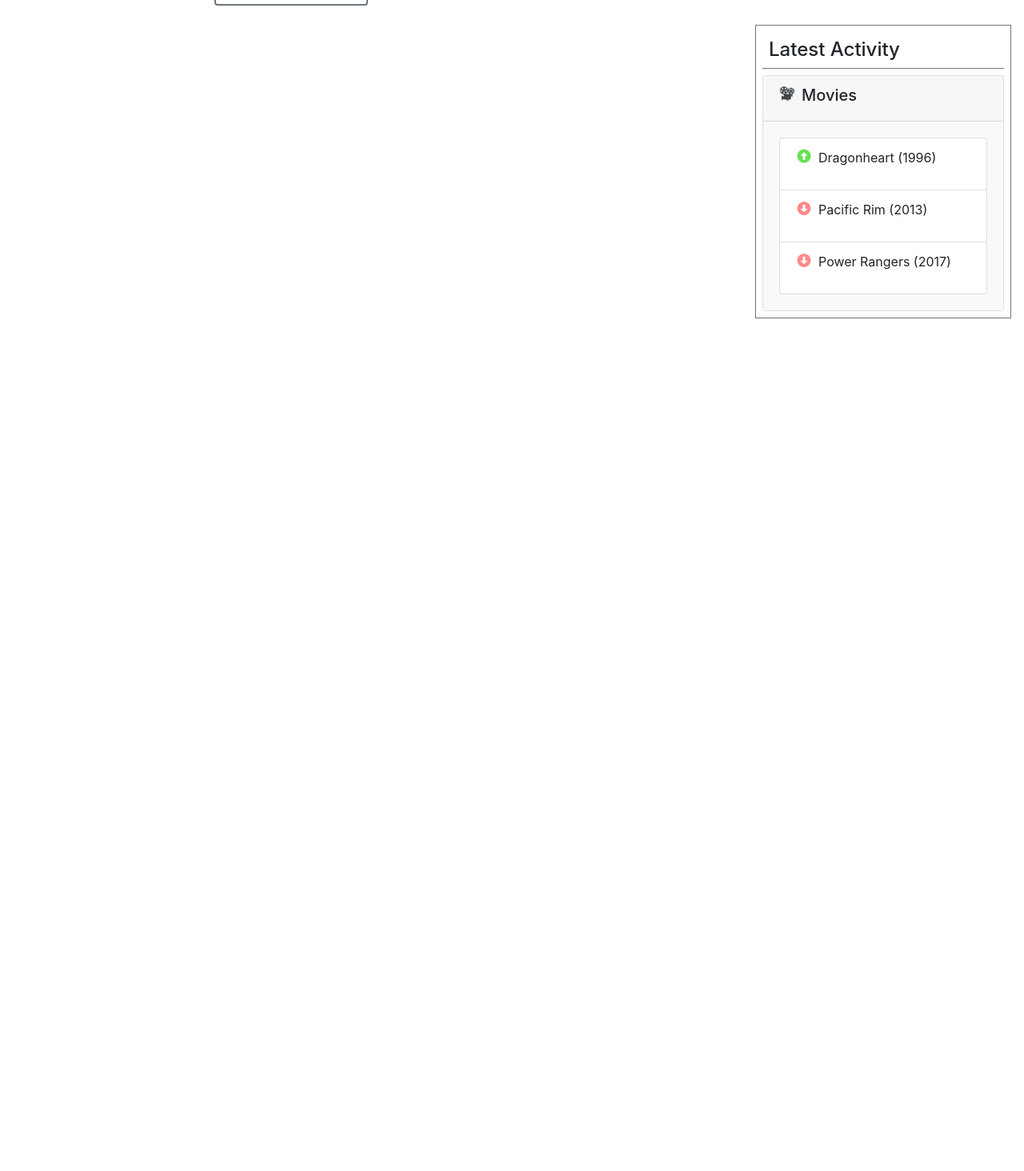
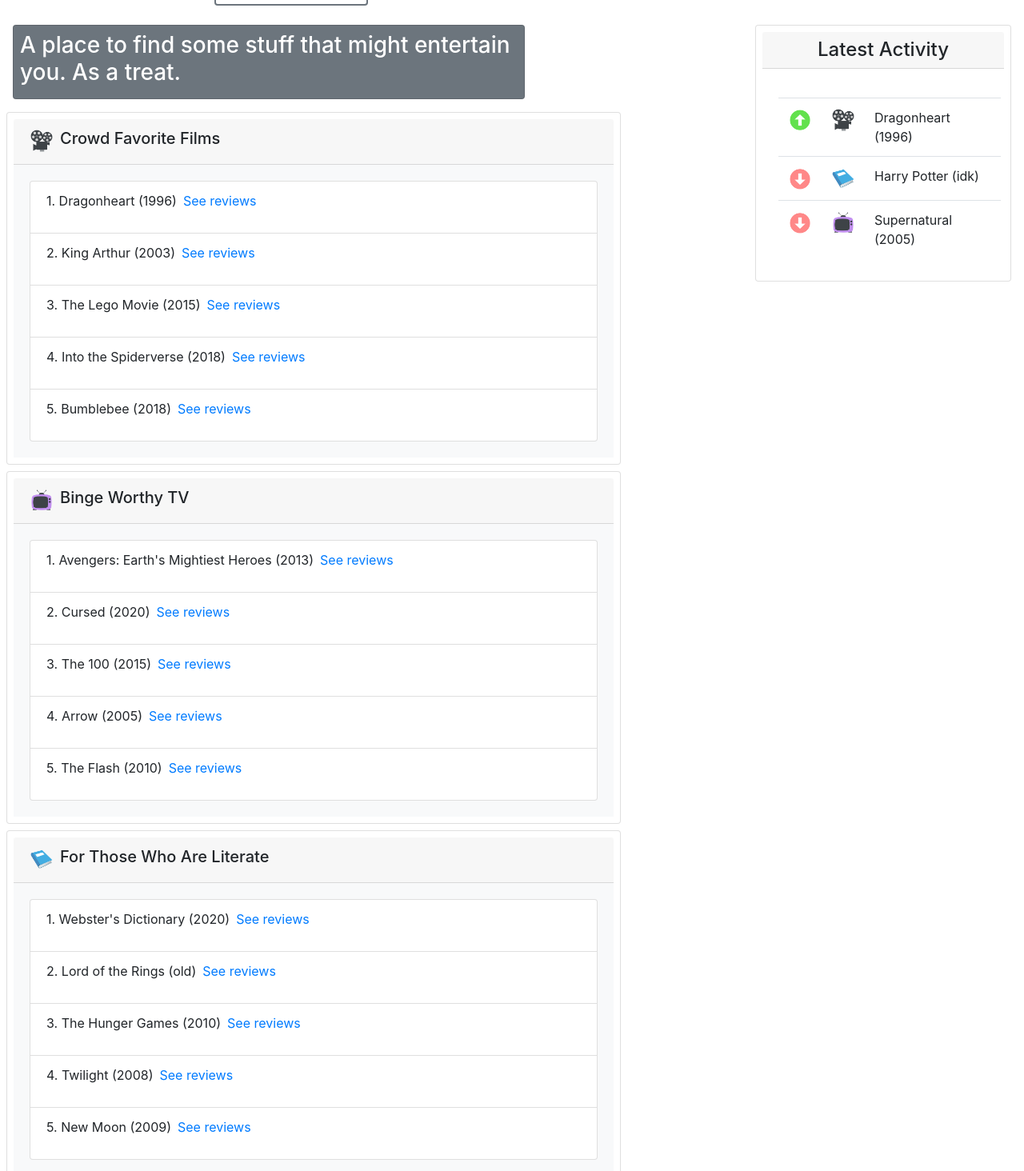
Before and after one commit to bescoto98/ranking, an Angular app in the folder WritingOnTheWall/: page /home in a window 1280 px wide. Shown: the part 46-1510 px from the top of the page at 80% size. Before the commit the page ends 800 px from the top, so only its background shows below. Built offline with nearby package versions, Linux system fonts and the light colour scheme.

Commit message:
changed home page

```diff
--- a/WritingOnTheWall/src/app/home/home-page/home-page.component.css
+++ b/WritingOnTheWall/src/app/home/home-page/home-page.component.css
@@ -1,3 +1,12 @@
 .fixed-right {
 right: 0;
 }
+
+.small-icon {
+  width: 30px;
+  height: 30px;
+}
+
+.w-60 {
+  width: 60%;
+}
--- a/WritingOnTheWall/src/app/home/home-page/home-page.component.html
+++ b/WritingOnTheWall/src/app/home/home-page/home-page.component.html
@@ -1,33 +1,184 @@
 <app-navbar></app-navbar>
 <!-- latest activity -->
-<div class="border border-secondary position-fixed fixed-right w-25 m-3">
-  <h4 class="border-secondary border-bottom m-2 p-2">Latest Activity</h4>
-  <!-- movies card -->
-  <div class="card m-2">
-    <!-- movies title -->
+<div class="card position-fixed fixed-right w-25 m-3">
+  <h4 class="card-header m-2 p-2 text-center">Latest Activity</h4>
+
+  <div class="card-body">
+  <table class="table m-2">
+    <tbody>
+
+      <!-- temporarily hardcoding some data -->
+      <tr>
+        <td><img src="assets/gain.png" class="small-icon"></td>
+        <td><img src="assets/movie.png" class="small-icon"></td>
+        <td>Dragonheart (1996)</td>
+      </tr>
+      <tr>
+        <td><img src="assets/loss.png" class="small-icon"></td>
+        <td><img src="assets/book.png" class="small-icon"></td>
+        <td>Harry Potter (idk)</td>
+      </tr>
+      <tr>
+        <td><img src="assets/loss.png" class="small-icon"></td>
+        <td><img src="assets/tv.png" class="small-icon"></td>
+        <td>Supernatural (2005)</td>
+      </tr>
+      <!-- end data -->
+
+    </tbody>
+  </table>
+  </div>
+</div>
+<!-- end latest activity -->
+
+<!-- site desc -->
+<div class="card w-50 m-3 p-2 bg-secondary text-white">
+  <h3>A place to find some stuff that might entertain you. As a treat.</h3>
+</div>
+
+<!-- top movies -->
+<div class="card w-60 m-2 p-2">
   <div class="card-header">
-      <img src="assets/movie.png" width="20" height="20" class="d-inline-block align-top mr-2">
-      <h5 class="d-inline-block">Movies</h5>
+    <img src="assets/movie.png" class="d-inline-block align-top mr-2 small-icon">
+    <h5 class="d-inline-block">Crowd Favorite Films</h5>
   </div>
-    <!-- movies body -->
+
   <div class="card-body bg-light">
     <ul class="list-group">
       <li class="list-group-item">
-          <img src="assets/gain.png" width="20" height="20" class="d-inline-block align-top mr-2">
-          <p class="d-inline-block">Dragonheart (1996)</p>
+
+        <!-- temporary hard coded data -->
+        <p class="d-inline-block">1. Dragonheart (1996)</p>
+        <a href="#" class="ml-2">See reviews</a>
+
       </li>
       <li class="list-group-item">
-          <img src="assets/loss.png" width="20" height="20" class="d-inline-block align-top mr-2">
-          <p class="d-inline-block">Pacific Rim (2013)</p>
+
+        <!-- temporary hard coded data -->
+        <p class="d-inline-block">2. King Arthur (2003)</p>
+        <a href="#" class="ml-2">See reviews</a>
+
       </li>
       <li class="list-group-item">
-          <img src="assets/loss.png" width="20" height="20" class="d-inline-block align-top mr-2">
-          <p class="d-inline-block">Power Rangers (2017)</p>
+
+        <!-- temporary hard coded data -->
+        <p class="d-inline-block">3. The Lego Movie (2015)</p>
+        <a href="#" class="ml-2">See reviews</a>
+
+      </li>
+      <li class="list-group-item">
+
+        <!-- temporary hard coded data -->
+        <p class="d-inline-block">4. Into the Spiderverse (2018)</p>
+        <a href="#" class="ml-2">See reviews</a>
+
+      </li>
+      <li class="list-group-item">
+
+        <!-- temporary hard coded data -->
+        <p class="d-inline-block">5. Bumblebee (2018)</p>
+        <a href="#" class="ml-2">See reviews</a>
+
       </li>
     </ul>
   </div>
+
 </div>
 
+<!-- top tv shows -->
+<div class="card w-60 m-2 p-2">
+  <div class="card-header">
+    <img src="assets/tv.png" class="d-inline-block align-top mr-2 small-icon">
+    <h5 class="d-inline-block">Binge Worthy TV</h5>
+  </div>
 
+  <div class="card-body bg-light">
+    <ul class="list-group">
+      <li class="list-group-item">
+
+        <!-- temporary hard coded data -->
+        <p class="d-inline-block">1. Avengers: Earth's Mightiest Heroes (2013)</p>
+        <a href="#" class="ml-2">See reviews</a>
+
+      </li>
+      <li class="list-group-item">
+
+        <!-- temporary hard coded data -->
+        <p class="d-inline-block">2. Cursed (2020)</p>
+        <a href="#" class="ml-2">See reviews</a>
+
+      </li>
+      <li class="list-group-item">
+
+        <!-- temporary hard coded data -->
+        <p class="d-inline-block">3. The 100 (2015)</p>
+        <a href="#" class="ml-2">See reviews</a>
+
+      </li>
+      <li class="list-group-item">
+
+        <!-- temporary hard coded data -->
+        <p class="d-inline-block">4. Arrow (2005)</p>
+        <a href="#" class="ml-2">See reviews</a>
+
+      </li>
+      <li class="list-group-item">
+
+        <!-- temporary hard coded data -->
+        <p class="d-inline-block">5. The Flash (2010)</p>
+        <a href="#" class="ml-2">See reviews</a>
+
+      </li>
+    </ul>
+  </div>
 
 </div>
+
+<!-- top books -->
+<div class="card w-60 m-2 p-2">
+  <div class="card-header">
+    <img src="assets/book.png" class="d-inline-block align-top mr-2 small-icon">
+    <h5 class="d-inline-block">For Those Who Are Literate</h5>
+  </div>
+
+  <div class="card-body bg-light">
+    <ul class="list-group">
+      <li class="list-group-item">
+
+        <!-- temporary hard coded data -->
+        <p class="d-inline-block">1. Webster's Dictionary (2020)</p>
+        <a href="#" class="ml-2">See reviews</a>
+
+      </li>
+      <li class="list-group-item">
+
+        <!-- temporary hard coded data -->
+        <p class="d-inline-block">2. Lord of the Rings (old)</p>
+        <a href="#" class="ml-2">See reviews</a>
+
+      </li>
+      <li class="list-group-item">
+
+        <!-- temporary hard coded data -->
+        <p class="d-inline-block">3. The Hunger Games (2010)</p>
+        <a href="#" class="ml-2">See reviews</a>
+
+      </li>
+      <li class="list-group-item">
+
+        <!-- temporary hard coded data -->
+        <p class="d-inline-block">4. Twilight (2008)</p>
+        <a href="#" class="ml-2">See reviews</a>
+
+      </li>
+      <li class="list-group-item">
+
+        <!-- temporary hard coded data -->
+        <p class="d-inline-block">5. New Moon (2009)</p>
+        <a href="#" class="ml-2">See reviews</a>
+
+      </li>
+    </ul>
+  </div>
+
+</div>
```
Lines whose indentation alone changed are shown as unchanged.
